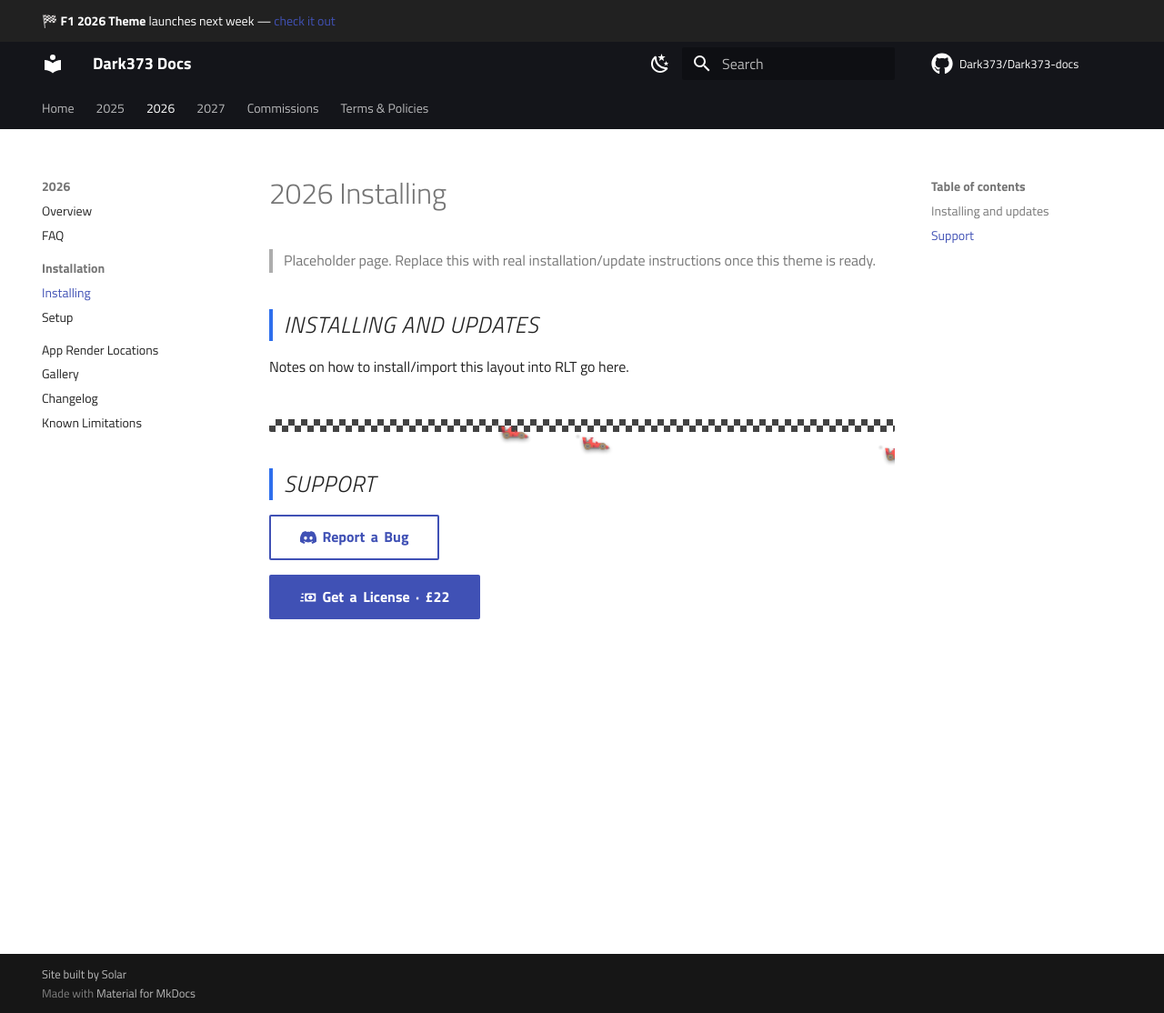
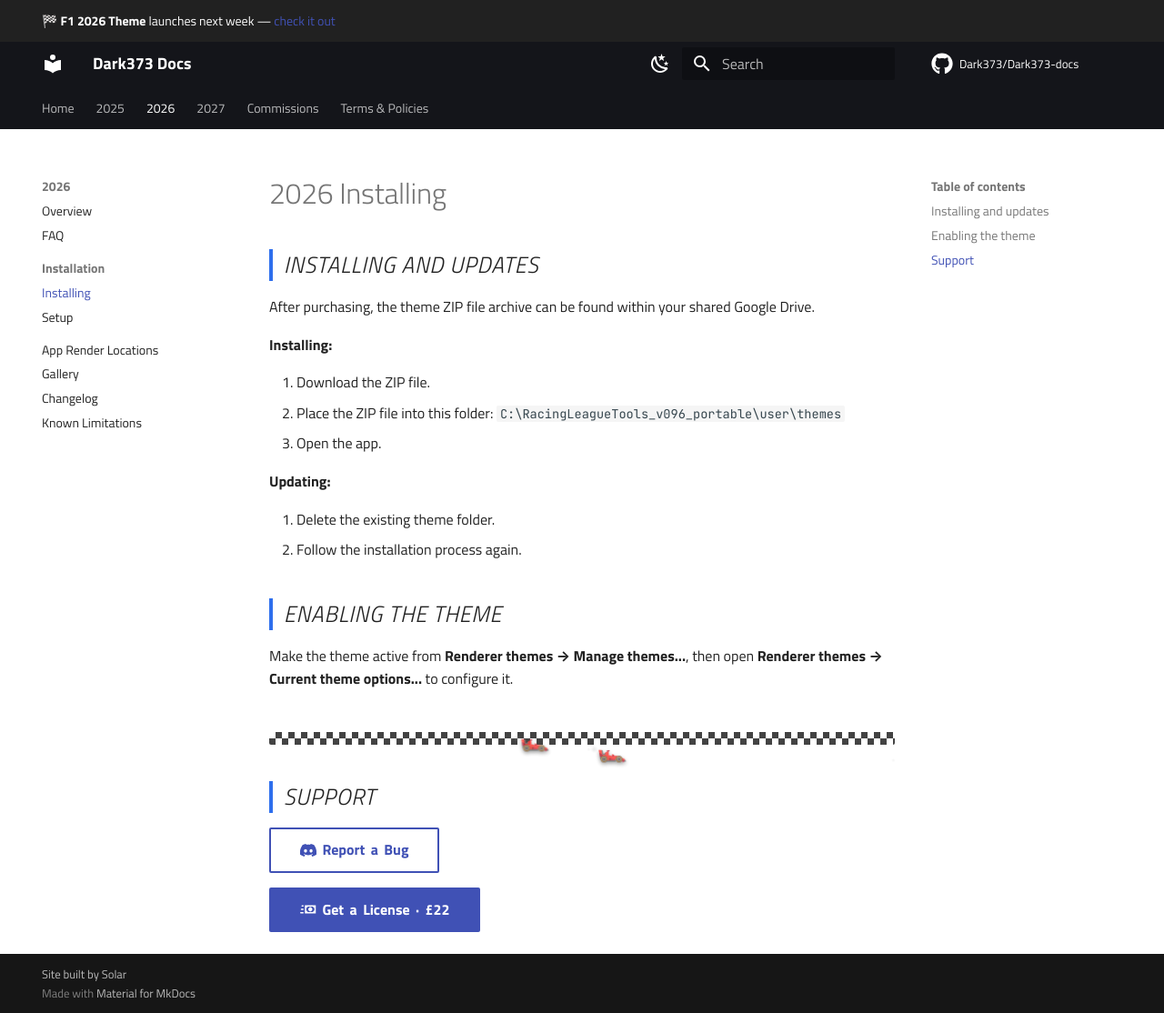
Before and after one commit to Dark373/Dark373-docs, an MkDocs documentation site: the page built from docs/project-1/installation.md, in a window 1280 px wide and 1114 px high. Shown: the whole window at 91% size. Built offline with MkDocs 1.6.1 and Material for MkDocs 9.7.7, drawn with Linux system fonts in a browser that asks for light colours; comment, search, counter and statistics services are not loaded.

Commit message:
Update installation.md

```diff
--- a/docs/project-1/installation.md
+++ b/docs/project-1/installation.md
@@ -1,11 +1,26 @@
 # 2026 Installing
-
-> Placeholder page. Replace this with real installation/update instructions
-> once this theme is ready.
 
 ## Installing and updates {: .f1-heading }
 
-Notes on how to install/import this layout into RLT go here.
+After purchasing, the theme ZIP file archive can be found within your
+shared Google Drive.
+
+**Installing:**
+
+1. Download the ZIP file.
+2. Place the ZIP file into this folder:
+   `C:\RacingLeagueTools_v096_portable\user\themes`
+3. Open the app.
+
+**Updating:**
+
+1. Delete the existing theme folder.
+2. Follow the installation process again.
+
+## Enabling the theme {: .f1-heading }
+
+Make the theme active from **Renderer themes → Manage themes...**, then
+open **Renderer themes → Current theme options...** to configure it.
 
 <div class="checker-divider"></div>
 
```
